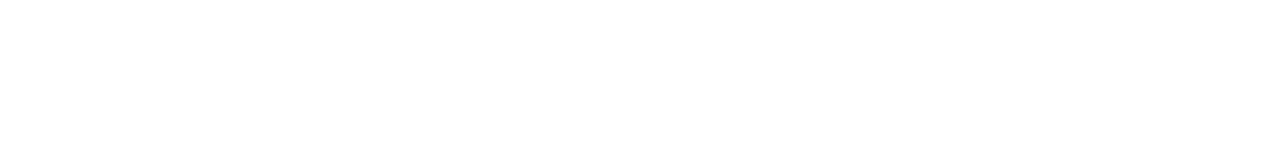
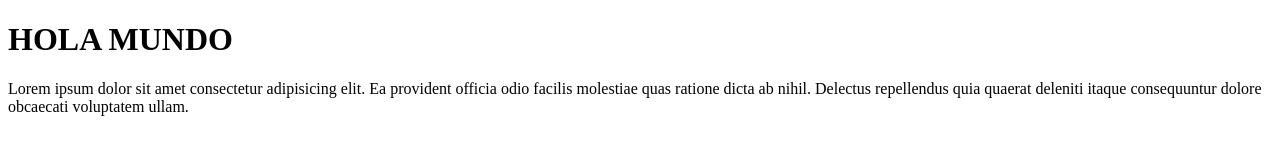
Before and after one commit to DaliaGRGN/Dalia-repositorio, a plain HTML site: page index.html in a window 1280 px wide. Drawn offline with Linux system fonts and the light colour scheme.

Commit message:
cree un h1 y un parrafo

```diff
--- a/index.html
+++ b/index.html
@@ -7,6 +7,7 @@
     <title>Document</title>
 </head>
 <body>
-
+    <h1>HOLA MUNDO</h1>
+    <p>Lorem ipsum dolor sit amet consectetur adipisicing elit. Ea provident officia odio facilis molestiae quas ratione dicta ab nihil. Delectus repellendus quia quaerat deleniti itaque consequuntur dolore obcaecati voluptatem ullam.</p>
 </body>
 </html>
```
